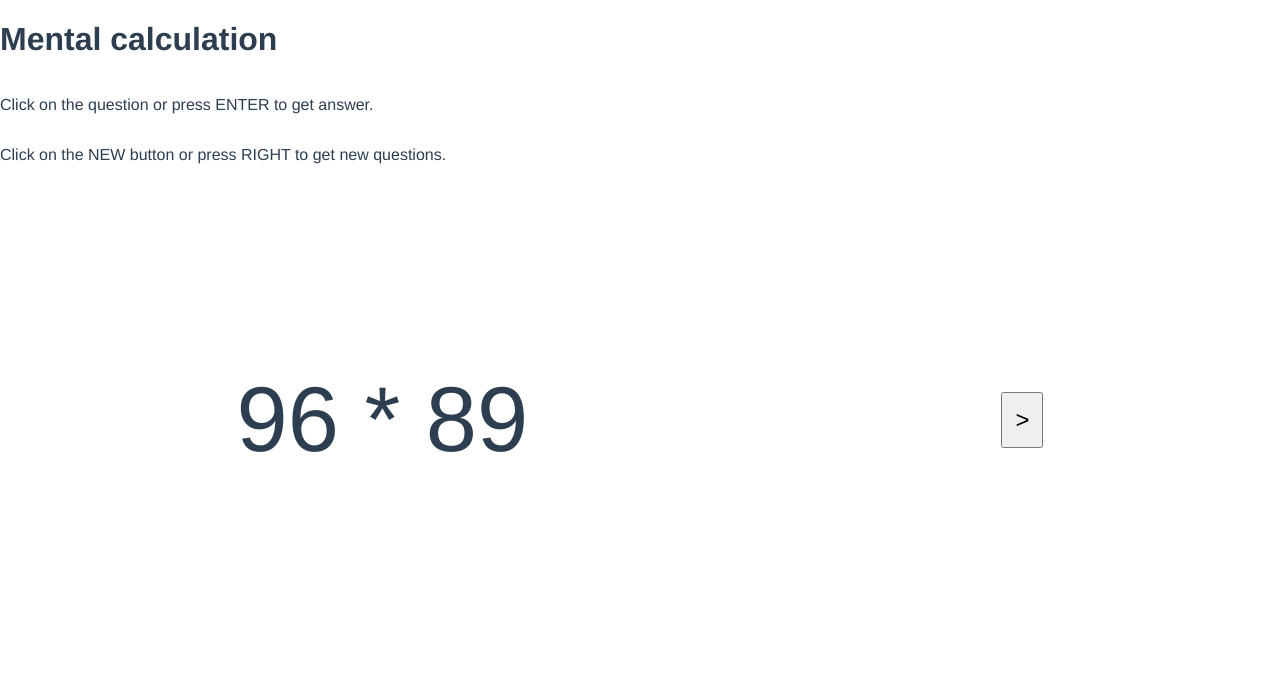
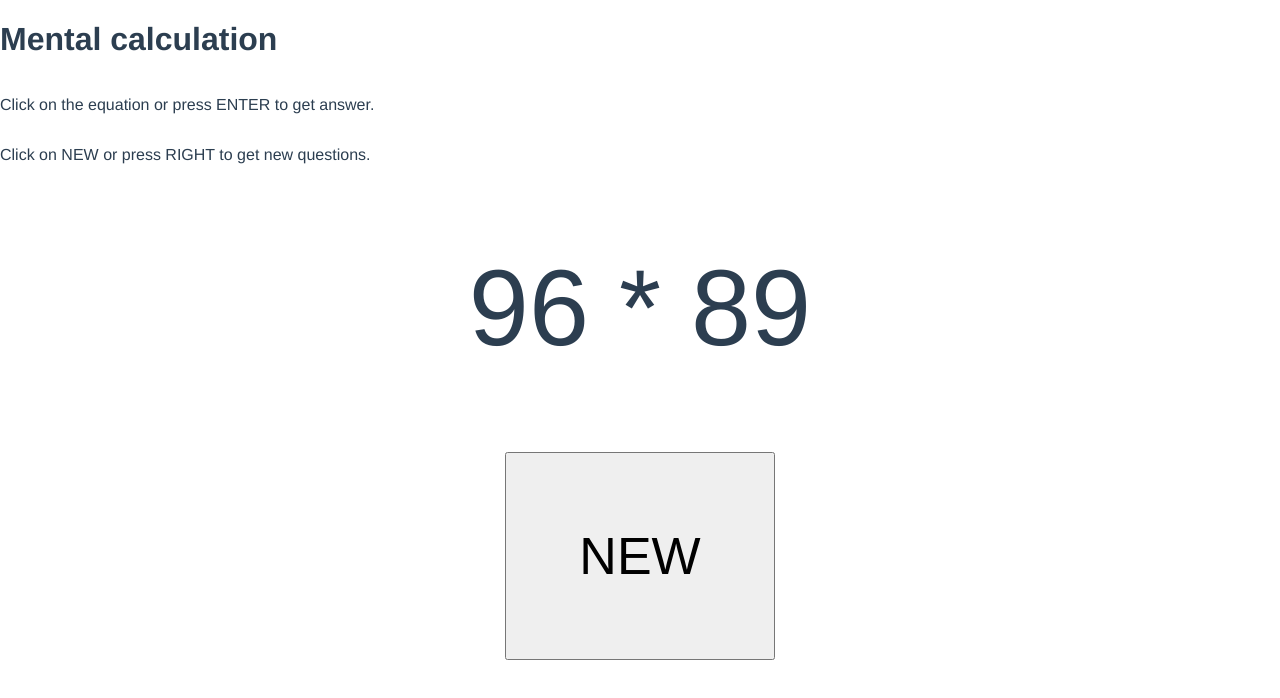
Before and after one commit to flying-musk/mental-calculation, a Vue app: page / in a window 1280 px wide. Shown: the top 698 px of the page. Built offline with nearby package versions, Linux system fonts and the light colour scheme.

Commit message:
[mental-calculation] Minor changes on layout and wording.

```diff
--- a/src/components/MentalCalculation.vue
+++ b/src/components/MentalCalculation.vue
@@ -1,8 +1,8 @@
 <template>
   <div id="mental_calculation" class="m-outer">
     <h1>Mental calculation</h1>
-    <p>Click on the question or press ENTER to get answer.</p>
-    <p>Click on the NEW button or press RIGHT to get new questions.</p>
+    <p>Click on the equation or press ENTER to get answer.</p>
+    <p>Click on NEW or press RIGHT to get new questions.</p>
     <div class="m-main">
       <div v-if="!showAnswer" class="main-content" @click="toggleClick">
         {{ firstNumber }} {{ operator }} {{ secondNumber }}
@@ -10,7 +10,7 @@
       <div v-if="showAnswer" class="main-content" @click="toggleClick">
         {{ answer }}
       </div>
-      <button class="main-button" @click="nextQuestion">&gt;</button>
+      <button class="main-button" @click="nextQuestion">NEW</button>
     </div>
   </div>
 </template>
@@ -76,20 +76,27 @@ export default {
 .m-main {
   min-height: 60vh;
   display: flex;
-  flex-wrap: wrap;
+  flex-direction: column;
   justify-content: space-around;
   align-items: center;
+  gap: 16px;
 }
 .main-content {
-  font-size: 92px;
+  cursor: pointer;
+  flex-grow: 1;
+  align-self: stretch;
+  font-size: 108px;
+  display: flex;
+  justify-content: center;
+  align-items: center;
 }
 .main-button {
-  padding: 12px;
-  font-size: 24px;
+  padding: 72px;
+  font-size: 52px;
 }
-@media (max-width: 480px) {
+@media (max-width: 600px) {
   .main-content {
-    font-size: 52px;
+    font-size: 60px;
   }
 }
 </style>
```
